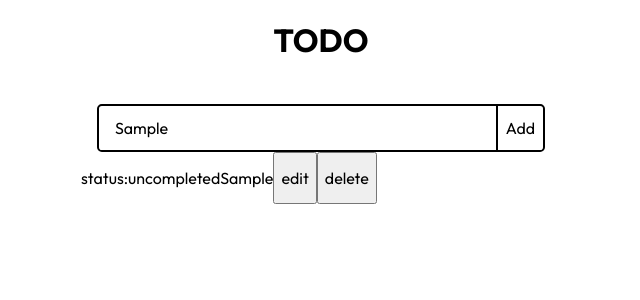
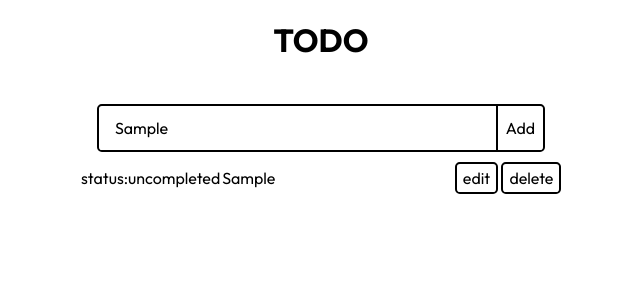
Before and after one commit to pr-citrate/todo, a React (Create React App) app: page / in a window 1280 px wide. Both pictures are taken after typing "Sample" into the empty fields and a click on the button "Add". Shown: the top 300 px of the page, without its empty margins (319-959 px from the left). Built offline with nearby package versions, Linux system fonts and the light colour scheme.

Commit message:
update .prettierrc, ListItem.js, Input.scss and Listitem.scss

```diff
--- a/src/components/ListItem.js
+++ b/src/components/ListItem.js
@@ -17,12 +17,16 @@ function ListItem({ id, todos, setTodos }) {
 
   return (
     <div className='ListItem'>
-      <CheckButton onClick={handleCheckButtonOnClick} status={findTodo().status} />
-      <p className='Listitem-value'>{findTodo().task}</p>
-      <button className='Listitem-button-edit'>edit</button>
-      <button className='Listitem-button-delete' onClick={handleDeleteOnClick}>
-        delete
-      </button>
+      <div className='text'>
+        <CheckButton onClick={handleCheckButtonOnClick} status={findTodo().status} />
+        <input className='task' placeholder={findTodo().task} disabled={true}></input>
+      </div>
+      <div className='buttons'>
+        <button className='button edit'>edit</button>
+        <button className='button delete' onClick={handleDeleteOnClick}>
+          delete
+        </button>
+      </div>
     </div>
   );
 }
--- a/src/styles/Input.scss
+++ b/src/styles/Input.scss
@@ -3,13 +3,17 @@
   justify-content: center;
   align-items: center;
 
-  .inputfield {
-    border-radius: 0.3em 0px 0px 0.3em;
+  // prettier-ignore
+  .inputfield{
+    border-radius: 0.3em 0em 0em 0.3em;
     border: 2px solid;
     border-right-width: 1px;
     height: 3em;
     padding: 1em;
     width: 25em;
+    &:focus {
+      outline: none;
+    }
   }
 
   .add-button {
--- a/src/styles/Listitem.scss
+++ b/src/styles/Listitem.scss
@@ -1,5 +1,30 @@
 .ListItem {
   display: flex;
   flex-direction: row;
+  align-items: center;
+  justify-content: space-between;
   width: 30em;
+
+  // prettier-ignore
+  .text, .buttons {
+    display: flex;
+    flex-direction: row;
+    align-items: center;
+  }
+
+  .task {
+    border: 0;
+    background-color: white;
+    &::placeholder {
+      color: black;
+    }
+  }
+
+  .button {
+    background-color: white;
+    height: 2em;
+    margin: 0.1em;
+    border-radius: 0.3em;
+    border: 2px solid black;
+  }
 }
```
Also changed, not shown: 1 other file (tests, documents, lock files or other folders).
